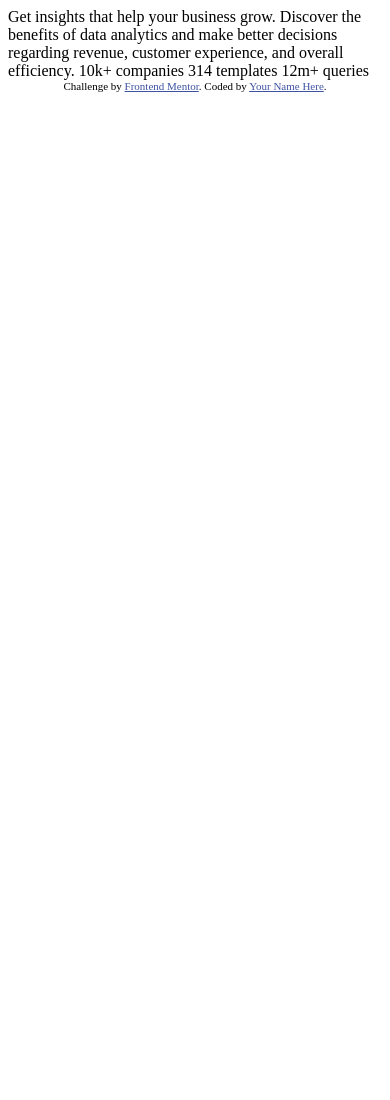
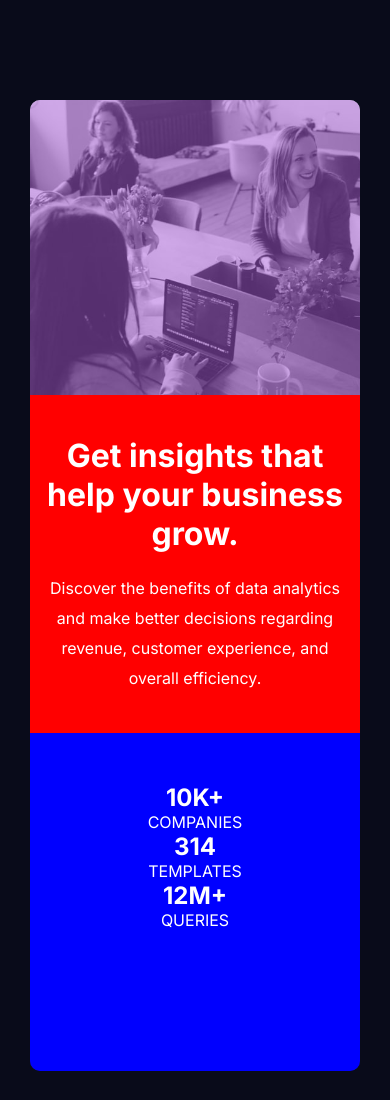
Before and after one commit to TeevintPrak/Stats-Preview-Card, a plain HTML site: page index.html in a window 390 px wide. Shown: the top 1100 px of the page. Before the commit the page ends 844 px from the top, so only its background shows below. Drawn offline with Linux system fonts and the light colour scheme.

Commit message:
Change to start with Mobile styling.

```diff
--- a/index.html
+++ b/index.html
@@ -3,27 +3,48 @@
 <head>
   <meta charset="UTF-8">
   <meta name="viewport" content="width=device-width, initial-scale=1.0"> <!-- displays site properly based on user's device -->
-
   <link rel="icon" type="image/png" sizes="32x32" href="./images/favicon-32x32.png">
-
   <title>Frontend Mentor | Stats preview card component</title>
-
-  <!-- Feel free to remove these styles or customise in your own stylesheet 👍 -->
-  <style>
-    .attribution { font-size: 11px; text-align: center; }
-    .attribution a { color: hsl(228, 45%, 44%); }
-  </style>
+  <link rel="preconnect" href="https://fonts.gstatic.com">
+  <link rel="preconnect" href="https://fonts.gstatic.com">
+  <link
+    href="https://fonts.googleapis.com/css2?family=Inter:wght@400;700&family=Lexend+Deca&display=swap"
+    rel="stylesheet"
+  />
+  <link rel="stylesheet" href="style.css">
 </head>
 <body>
+  <div class="card">
+    <div class="card-image">
+      <div class="overlay"></div>
+    </div>
+    <div class="information">
+      <div class="text">
+        <h1>Get insights that help your business grow.</h1>
+        <p>Discover the benefits of data analytics and make better
+          decisions regarding revenue, customer experience, and
+          overall efficiency.
+        </p>
+      </div>
+      <div class="stats">
+        <div class="stat">
+          <h2>10K+</h2>
+          <p>COMPANIES</p>
+        </div>
+        <div class="stat">
+          <h2>314</h2>
+          <p>TEMPLATES</p>
+        </div>
+        <div class="stat">
+          <h2>12M+</h2>
+          <p>QUERIES</p>
+        </div>
+      </div>
+    </div>
+  </div>
 
-  Get insights that help your business grow.
 
-  Discover the benefits of data analytics and make better decisions regarding revenue, customer
-  experience, and overall efficiency.
 
-  10k+ companies
-  314 templates
-  12m+ queries
 
   <div class="attribution">
     Challenge by <a href="https://www.frontendmentor.io?ref=challenge" target="_blank">Frontend Mentor</a>.
--- /dev/null
+++ b/style.css
@@ -0,0 +1,71 @@
+  * {
+    margin: 0px;
+    padding: 0px;
+    box-sizing: border-box;
+}
+
+body {
+    background: hsl(233, 47%, 7%);
+}
+
+h1, h2 {
+    font-family: Inter, sans-serif;
+    font-size: 800;
+    color: white;
+    text-align: center;
+}
+
+p   {
+    font-family: Inter, sans-serif;
+    font-size: 400;
+    color: white;
+    text-align: center;
+}
+
+.card{
+    margin: 100px 30px 100px 30px;
+    background: hsl(244, 38%, 16%);
+    border-radius: 10px;
+}
+
+.card-image {
+    background: url("./images/image-header-mobile.jpg") no-repeat center/cover;
+    height: 35vh;
+    border-top-left-radius: 10px;
+    border-top-right-radius: 10px;
+}
+
+.card-image .overlay{
+    background: hsla(277, 64%, 61%, 0.5);
+    height: 35vh;
+    border-top-left-radius: 10px;
+    border-top-right-radius: 10px;
+}
+
+.text{
+    background-color: red;
+
+    height: 40vh;
+    display: flex;
+    flex-direction: column;
+    align-items: center;
+    justify-content: center;
+}
+
+.text h1{
+    margin-bottom: 20px;
+    width: 300px;
+}
+
+.text p{
+    width: 300px;
+    line-height: 30px;
+
+}
+.stats{
+    background-color: blue;
+    padding: 50px;
+    height: 40vh;
+    border-bottom-left-radius: 10px;
+    border-bottom-right-radius: 10px;
+}
```
